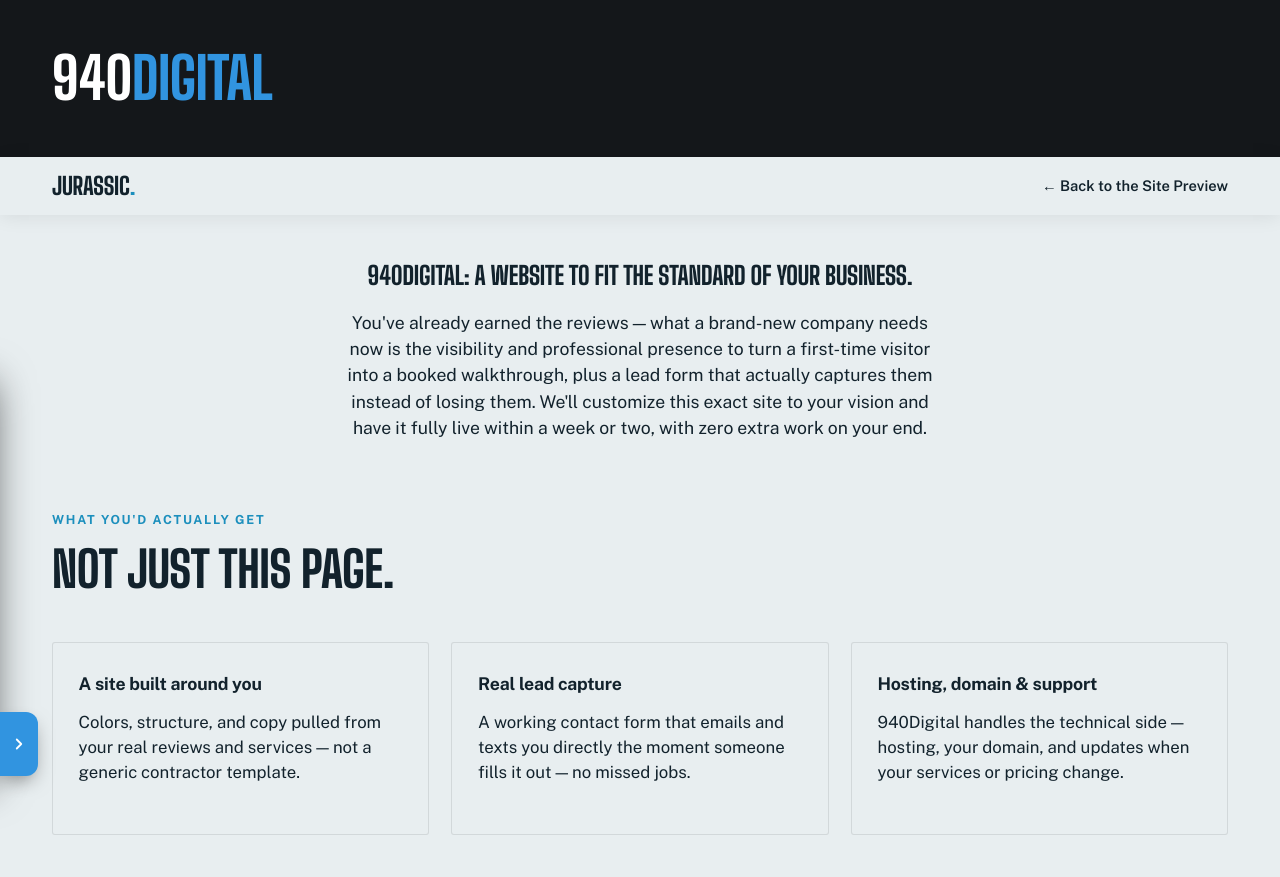
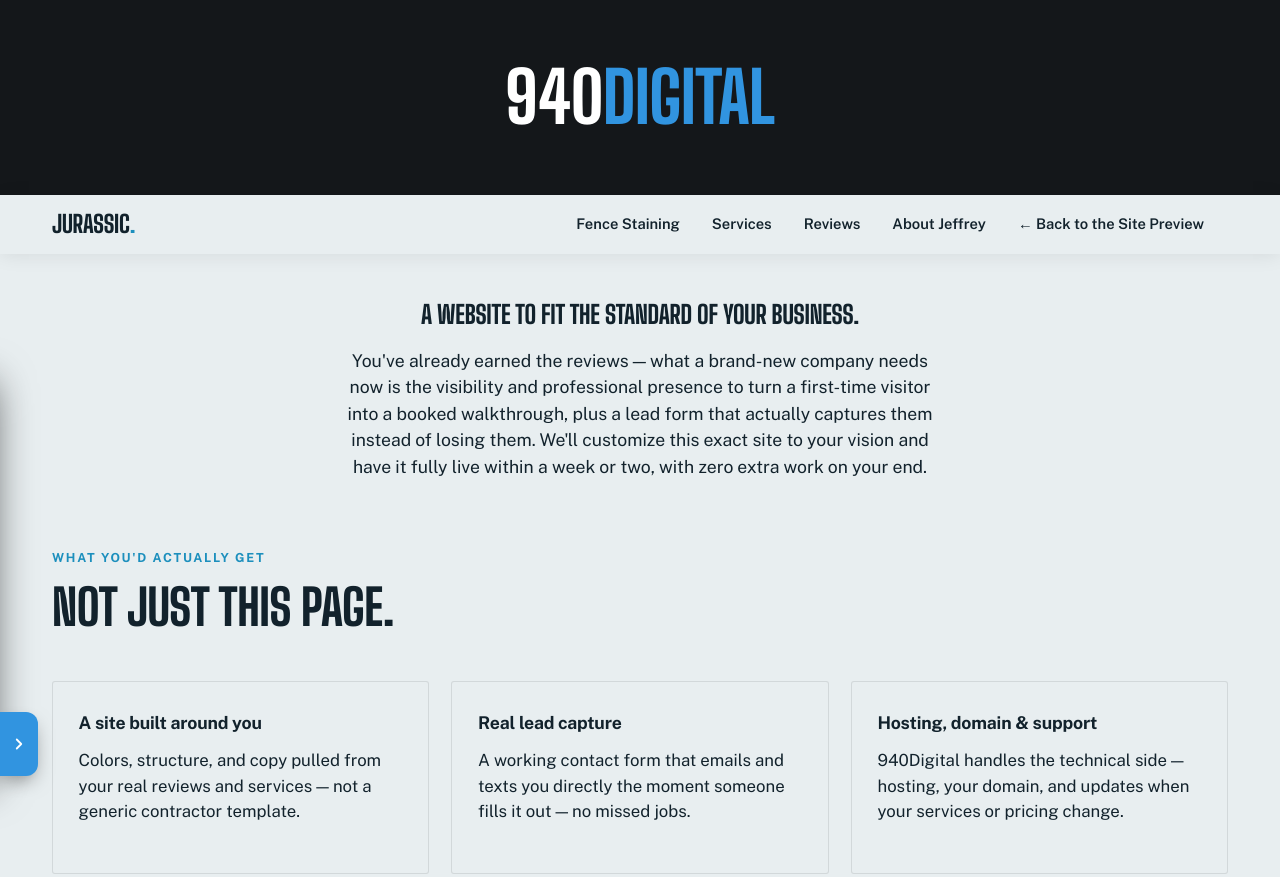
Before and after one commit to 940Digital/jurassic-pressure-washing-demo, a plain HTML site: page buy.html in a window 1280 px wide. Shown: the top 877 px of the page. Drawn offline with nearby package versions, Linux system fonts and the light colour scheme.

Commit message:
Restructure nav CTAs, center 940Digital heading, add real menu to buy.html
Header: contact CTA is now an ordinary main-nav link like the rest;
"View the Full Site" is now the styled primary button (was flipped).
Buy page: brand-mark banner is centered and reads as the actual page
heading; dropped the redundant "940Digital:" prefix from the pitch
h1 since the banner above it already establishes the brand. Buy page
also gets a full main-nav + mobile-nav menu (linking back into the
real site's sections) plus script.js, so visitors have an actual way
to navigate out instead of a single static link.

```diff
--- a/buy.html
+++ b/buy.html
@@ -22,14 +22,30 @@
   <div class="wrap">
     <a href="index.html" class="logo">Jurassic<span>.</span></a>
     <nav class="main-nav" aria-label="Primary">
+      <a href="index.html#transformation">Fence Staining</a>
+      <a href="index.html#services">Services</a>
+      <a href="index.html#reviews">Reviews</a>
+      <a href="index.html#about">About Jeffrey</a>
       <a href="index.html">← Back to the Site Preview</a>
     </nav>
+    <div class="nav-cta">
+      <button class="nav-toggle" id="navToggle" aria-expanded="false" aria-controls="mobileNav">Menu</button>
+    </div>
   </div>
 </header>
 
+<div class="mobile-nav" id="mobileNav">
+  <button class="mobile-nav__close" id="navClose" aria-label="Close menu">Close</button>
+  <a href="index.html#transformation">Fence Staining</a>
+  <a href="index.html#services">Services</a>
+  <a href="index.html#reviews">Reviews</a>
+  <a href="index.html#about">About Jeffrey</a>
+  <a href="index.html">← Back to the Site Preview</a>
+</div>
+
 <main>
   <section class="pitch-hero wrap" style="padding-top: 3rem;">
-    <h1>940Digital: A website to fit the standard of your business.</h1>
+    <h1>A website to fit the standard of your business.</h1>
     <p>You've already earned the reviews — what a brand-new company needs now is the visibility and professional presence to turn a first-time visitor into a booked walkthrough, plus a lead form that actually captures them instead of losing them. We'll customize this exact site to your vision and have it fully live within a week or two, with zero extra work on your end.</p>
   </section>
 
@@ -95,6 +111,8 @@
   </div>
 </footer>
 
+<script src="script.js"></script>
+
 <!-- ============================================================
      940DIGITAL PREVIEW BADGE — self-contained, safe to delete.
      ============================================================ -->
--- a/styles.css
+++ b/styles.css
@@ -337,8 +337,8 @@
 .footer-links { display: flex; gap: 1.4rem; font-size: 0.85rem; }
 
 /* ---------- 940Digital brand banner (buy.html only) ---------- */
-.brand-mark-banner { background: #14171A; padding: 2.2rem 0; }
-.brand-mark { display: inline-block; max-width: 100%; font-family: var(--font-display); font-weight: 800; font-size: clamp(1.7rem, 8vw, 3.6rem); letter-spacing: -0.01em; color: #fff; text-transform: uppercase; }
+.brand-mark-banner { background: #14171A; padding: 2.8rem 0; text-align: center; }
+.brand-mark { display: inline-block; max-width: 100%; font-family: var(--font-display); font-weight: 800; font-size: clamp(2.2rem, 9vw, 4.4rem); letter-spacing: -0.01em; color: #fff; text-transform: uppercase; }
 .brand-mark span { color: #3194E0; }
 
 /* ---------- Buy-this-site page ---------- */
```
Also changed, not shown: index.html (+3 -2 lines).
